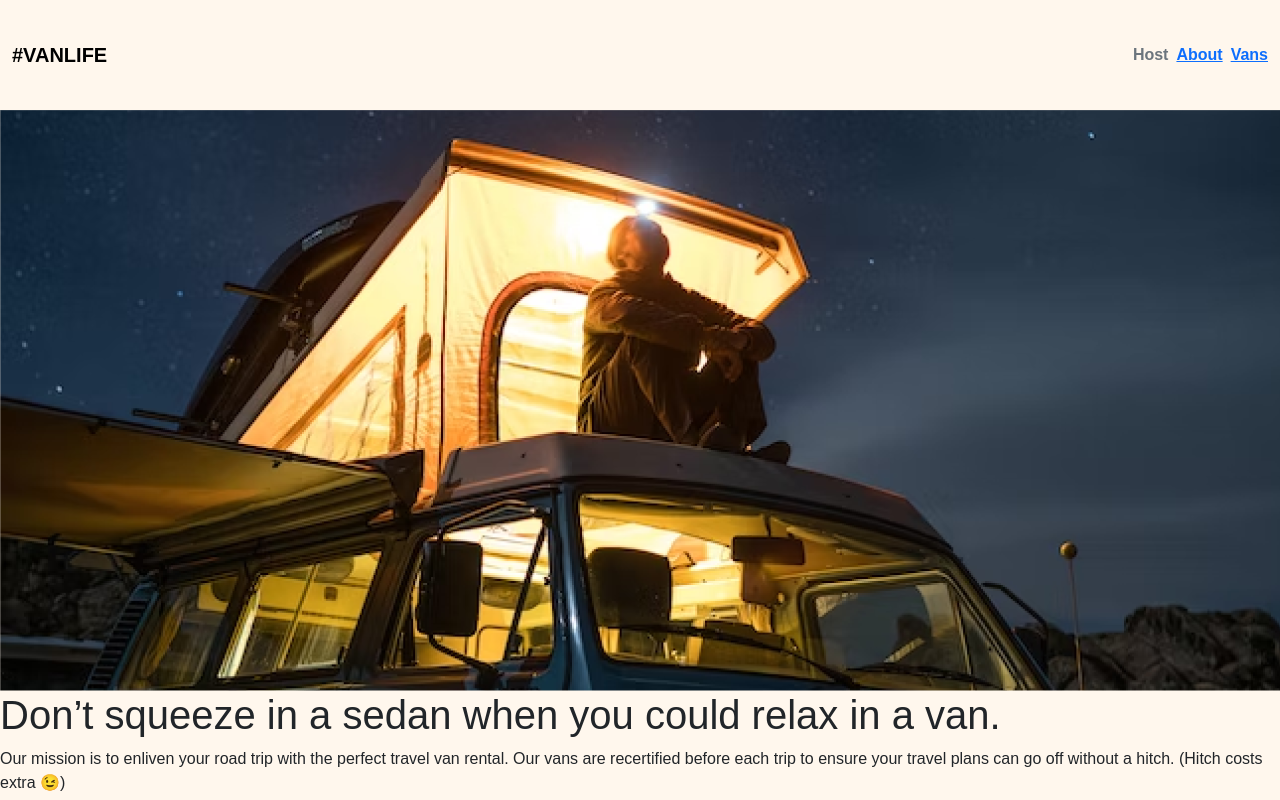
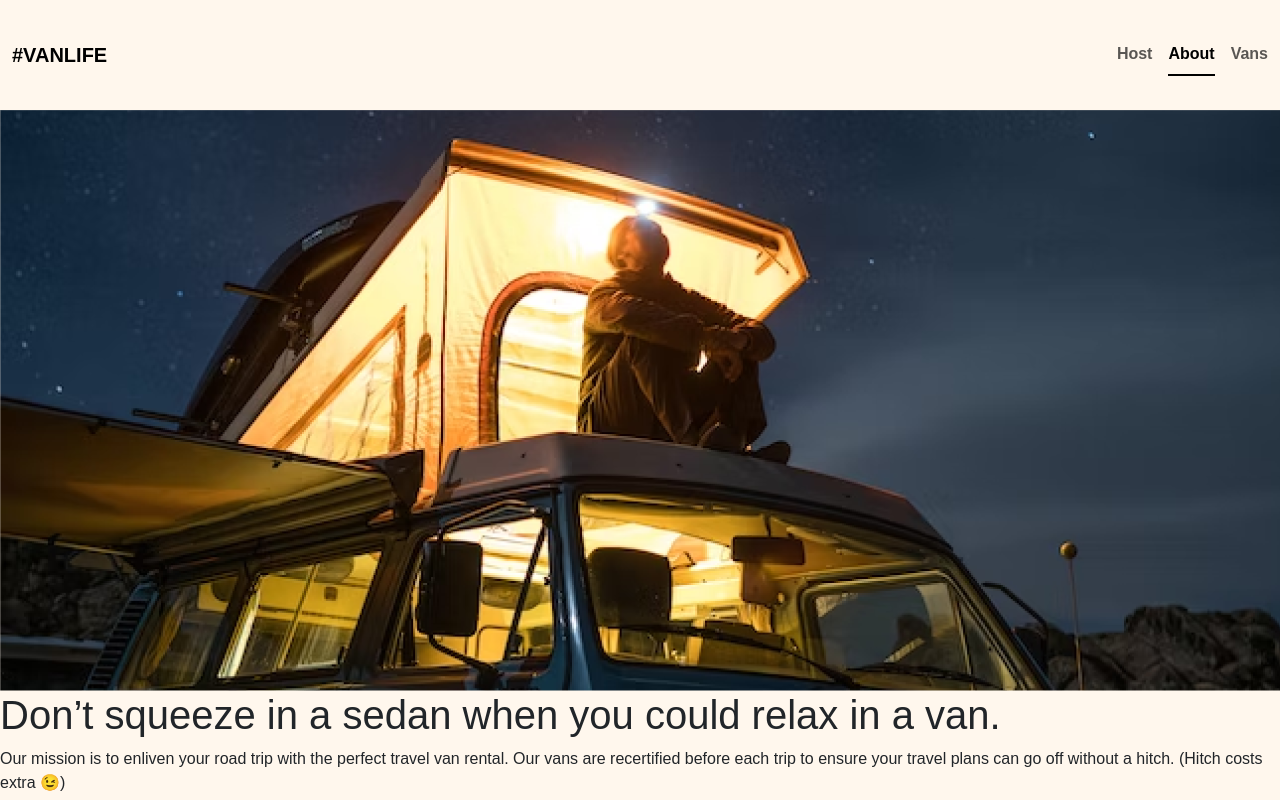
Before and after one commit to FaustoCCR/van-life, a React (Vite) app: page /about in a window 1280 px wide. Shown: the top 800 px of the page. Built offline with nearby package versions, Linux system fonts and the light colour scheme; a web font is replaced by a local one; what miragejs would draw is missing.

Commit message:
chore: Refactor nav bootstrap's classes

```diff
--- a/src/components/Header.jsx
+++ b/src/components/Header.jsx
@@ -7,18 +7,38 @@ const Header = () => {
           <Link className='navbar-brand fw-bold text-uppercase' to='/'>
             #VanLife
           </Link>
-          <div className='d-flex gap-2 fw-semibold'>
+          <ul className='navbar-nav flex-row nav-underline fw-semibold'>
+            <li className='nav-item'>
               <NavLink
                 to='/host'
                 className={({ isActive }) =>
-                `link-secondary link-offset-2 link-underline-opacity-0 link-underline-opacity-75-hover ${isActive ? 'link-dark fw-bold' : ''}`
+                  isActive ? 'nav-link active' : 'nav-link'
                 }
               >
                 Host
               </NavLink>
-            <NavLink to='/about'>About</NavLink>
-            <NavLink to='/vans'>Vans</NavLink>
-          </div>
+            </li>
+            <li className='nav-item'>
+              <NavLink
+                to='/about'
+                className={({ isActive }) =>
+                  isActive ? 'nav-link active' : 'nav-link'
+                }
+              >
+                About
+              </NavLink>
+            </li>
+            <li className='nav-item'>
+              <NavLink
+                to='/vans'
+                className={({ isActive }) =>
+                  isActive ? 'nav-link active' : 'nav-link'
+                }
+              >
+                Vans
+              </NavLink>
+            </li>
+          </ul>
         </div>
       </nav>
     </header>
@@ -26,30 +46,3 @@ const Header = () => {
 }
 
 export default Header
-{
-  /* <header>
-      <Link className='site-logo' to='/'>
-        #VanLife
-      </Link>
-      <nav>
-        <NavLink
-          to='/host'
-          className={({ isActive }) => (isActive ? 'active-link' : null)}
-        >
-          Host
-        </NavLink>
-        <NavLink
-          to='/about'
-          className={({ isActive }) => (isActive ? 'active-link' : null)}
-        >
-          About
-        </NavLink>
-        <NavLink
-          to='/vans'
-          className={({ isActive }) => (isActive ? 'active-link' : null)}
-        >
-          Vans
-        </NavLink>
-        </nav>
-      </header> */
-}
```
Lines whose indentation alone changed are shown as unchanged.
